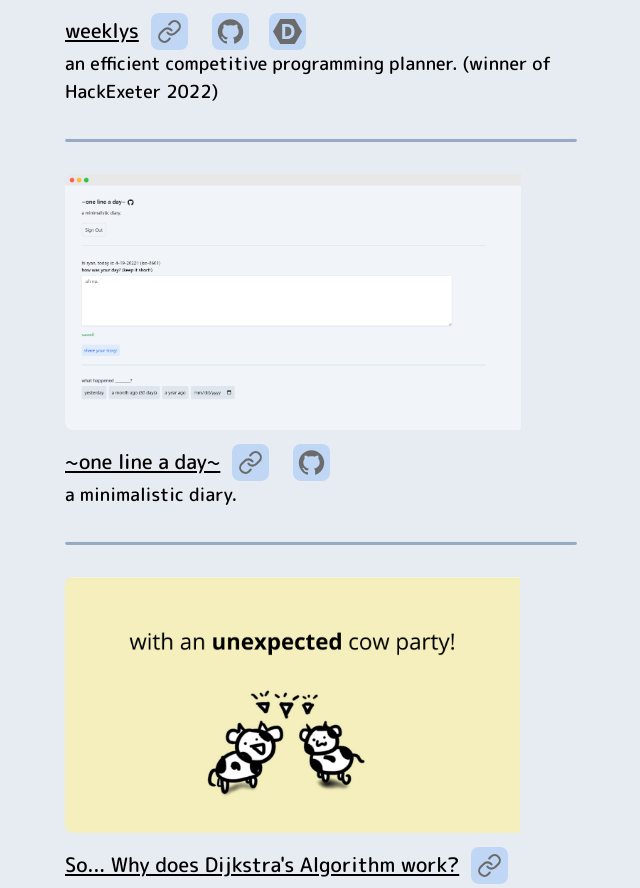
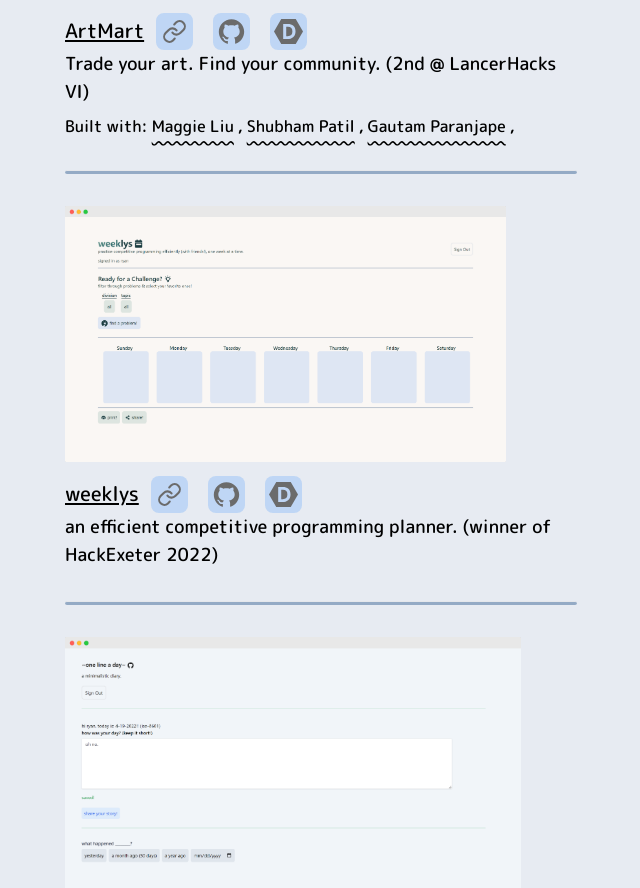
Before and after one commit to ryanchou-dev/website, a Next.js app: page /projects in a window 1280 px wide. Shown: the part 435-1323 px from the top of the page, without its empty margins (319-959 px from the left). Built offline with nearby package versions, Linux system fonts and the light colour scheme.

Commit message:
lancerhacks woo

```diff
--- a/components/things/projdata.jsx
+++ b/components/things/projdata.jsx
@@ -1,43 +1,55 @@
 export const projdata = [
   {
-	  name: 'weeklys',
-	  description: 'an efficient competitive programming planner. (winner of HackExeter 2022)',
-	  imageSrc: '/images/weeklys.png',
-	  imageAlt: 'weeklys / cp planner',
-	  site: 'https://weeklys.vercel.app',
-	  gh: 'https://github.com/ryanchou-dev/weeklys',
-	  dv: 'https://devpost.com/software/weeklys',
+    name: "ArtMart",
+    description: `Trade your art. Find your community. (2nd @ LancerHacks VI)`,
+    colab: "oh yawp",
+    imageSrc: "/images/artmart.png",
+    imageAlt: "weeklys / cp planner",
+    site: "https://artmart.vercel.app",
+    gh: "https://github.com/ShubhamPatilsd/artmart",
+    dv: "https://devpost.com/software/artmart",
   },
   {
-	  name: '~one line a day~',
-	  description: 'a minimalistic diary.',
-	  imageSrc: '/images/onelineaday.png',
-	  imageAlt: 'one line a day / diary',
-	  site: 'https://onelineaday.vercel.app',
-	  gh: 'https://github.com/ryanchou-dev/onelineaday',
+    name: "weeklys",
+    description:
+      "an efficient competitive programming planner. (winner of HackExeter 2022)",
+    imageSrc: "/images/weeklys.png",
+    imageAlt: "weeklys / cp planner",
+    site: "https://weeklys.vercel.app",
+    gh: "https://github.com/ryanchou-dev/weeklys",
+    dv: "https://devpost.com/software/weeklys",
   },
   {
-	  name: 'So... Why does Dijkstra\'s Algorithm work?',
-	  description: 'my submission for SoME2',
-	  imageSrc: '/images/some2.png',
-	  imageAlt: 'info video / some2',
-	  site: 'https://www.youtube.com/watch?v=yU6p7bpEKAE',
-	  gh: '',
+    name: "~one line a day~",
+    description: "a minimalistic diary.",
+    imageSrc: "/images/onelineaday.png",
+    imageAlt: "one line a day / diary",
+    site: "https://onelineaday.vercel.app",
+    gh: "https://github.com/ryanchou-dev/onelineaday",
   },
   {
-	  name: 'cow pattern generation',
-	  description: 'what it says ^^',
-	  imageSrc: '/images/cowgen.png',
-	  imageAlt: 'cow pattern generation / ml',
-	  site: '',
-	  gh: 'https://github.com/ryanchou-dev/cow_gen',
+    name: "So... Why does Dijkstra's Algorithm work?",
+    description: "wait actually... don't watch this",
+    imageSrc: "/images/some2.png",
+    imageAlt: "info video / some2",
+    site: "https://www.youtube.com/watch?v=yU6p7bpEKAE",
+    gh: "",
   },
   {
-	  name: 'stresst',
-	  description: 'a stress testing package for python and c++ (tested on ubuntu)',
-	  imageSrc: '/images/stresst.png',
-	  imageAlt: 'stresst / py + cpp',
-	  site: '',
-	  gh: 'https://github.com/ryanchou-dev/stresst',
+    name: "cow pattern generation",
+    description: "what it says ^^",
+    imageSrc: "/images/cowgen.png",
+    imageAlt: "cow pattern generation / ml",
+    site: "",
+    gh: "https://github.com/ryanchou-dev/cow_gen",
   },
-]
+  {
+    name: "stresst",
+    description:
+      "a stress testing package for python and c++ (tested on ubuntu)",
+    imageSrc: "/images/stresst.png",
+    imageAlt: "stresst / py + cpp",
+    site: "",
+    gh: "https://github.com/ryanchou-dev/stresst",
+  },
+];
--- a/pages/projects.jsx
+++ b/pages/projects.jsx
@@ -16,9 +16,9 @@ export default function projects() {
         <title>Ryan Chou</title>
       </Head>
       <div
-        className={`min-w-screen min-h-screen bg-lightbg bg-opacity-60 px-12 py-12 lg:py-16 lg:px-52 xl:px-96`}
+        className={`min-w-screen relative min-h-screen bg-lightbg bg-opacity-60 px-12 py-12 lg:py-16 lg:px-52 xl:px-96`}
       >
-        <Snowfall color="white" />
+        <Snowfall snowflakeCount={300} className="min-h-screen" color="white" />
         <div className={`mb-12`}>
           <Link href={"/"}>
             <a className={`float-left inline`}>
@@ -74,7 +74,7 @@ export default function projects() {
               height={400}
               objectFit="contain"
               objectPosition="top left"
-              className={`rounded-lg`}
+              className={` border-8`}
             />
             <br />
 
@@ -89,7 +89,7 @@ export default function projects() {
                   target={"_blank"}
                   rel={"noreferrer"}
                   href={projdata.site}
-                  className={`ml-3 -mb-3 mr-3 inline-block rounded-lg bg-blue-400 bg-opacity-30 p-1.5 duration-300 hover:scale-105`}
+                  className={`ml-3 -mb-3 mr-2 inline-block rounded-lg bg-blue-400 bg-opacity-30 p-1.5 duration-300 hover:scale-105`}
                 >
                   <FiLink color="#6b6b6b" size={25} />
                 </a>
@@ -126,6 +126,41 @@ export default function projects() {
             <p className={`text-light mt-1.5 text-base sm:text-lg`}>
               {projdata.description}
             </p>
+
+            {projdata.colab ? (
+              <div className="mt-2">
+                Built with:
+                <a
+                  target={"_blank"}
+                  rel="noreferrer"
+                  href={"https://github.com/maggie-j-liu"}
+                  className={`bg-opacity inline rounded-lg p-0.5 underline decoration-wavy underline-offset-8 duration-150 hover:cursor-pointer hover:bg-[#88C0D0] hover:bg-opacity-20 hover:text-[#687fa8] hover:no-underline md:p-1`}
+                >
+                  Maggie Liu
+                </a>
+                ,
+                <a
+                  target={"_blank"}
+                  rel="noreferrer"
+                  href={"https://github.com/ShubhamPatilsd"}
+                  className={`bg-opacity inline rounded-lg p-0.5 underline decoration-wavy underline-offset-8 duration-150 hover:cursor-pointer hover:bg-[#88C0D0] hover:bg-opacity-20 hover:text-[#687fa8] hover:no-underline md:p-1`}
+                >
+                  Shubham Patil
+                </a>
+                ,
+                <a
+                  target={"_blank"}
+                  rel="noreferrer"
+                  href={"https://github.com/eternalmoon1234"}
+                  className={`bg-opacity inline rounded-lg p-0.5 underline decoration-wavy underline-offset-8 duration-150 hover:cursor-pointer hover:bg-[#88C0D0] hover:bg-opacity-20 hover:text-[#687fa8] hover:no-underline md:p-1`}
+                >
+                  Gautam Paranjape
+                </a>
+                ,
+              </div>
+            ) : (
+              <></>
+            )}
             <hr className={`my-8 h-1 rounded-sm bg-head bg-opacity-40`} />
           </div>
         ))}
```
Also changed, not shown: public/images/artmart.png (added). Lines whose indentation alone changed are shown as unchanged.
